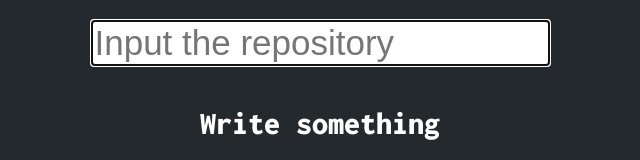
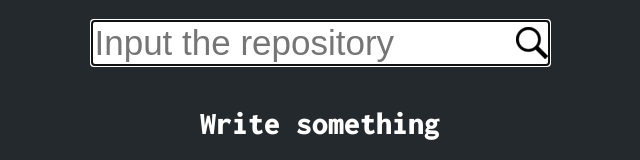
Before and after one commit to giraffesava/github-repo-search, a React (Create React App) app: page / in a window 1280 px wide. Shown: the top 160 px of the page, without its empty margins (320-960 px from the left). Built offline with nearby package versions, Linux system fonts and the light colour scheme; a web font is replaced by a local one.

Commit message:
added styling

```diff
--- a/public/index.html
+++ b/public/index.html
@@ -4,6 +4,7 @@
     <meta charset="utf-8" />
     <meta name="viewport" content="width=device-width, initial-scale=1" />
     <link href="https://fonts.googleapis.com/css2?family=Fascinate&family=Inconsolata:wght@400;900&display=swap" rel="stylesheet">
+    <link rel="shortcut icon" href="./git.ico" type="image">
     <title>GITHUB</title>
   </head>
   <body>
--- a/src/Components/Input/Input.module.css
+++ b/src/Components/Input/Input.module.css
@@ -1,5 +1,6 @@
 input {
   font-size: 35px;
   margin: 20px;
+  background: url(./search.png) no-repeat center right ;
   background-color: rgb(255, 255, 255);
 }
```
Also changed, not shown: src/Components/Input/search.png (added), 1 other file (tests, documents, lock files or other folders).
